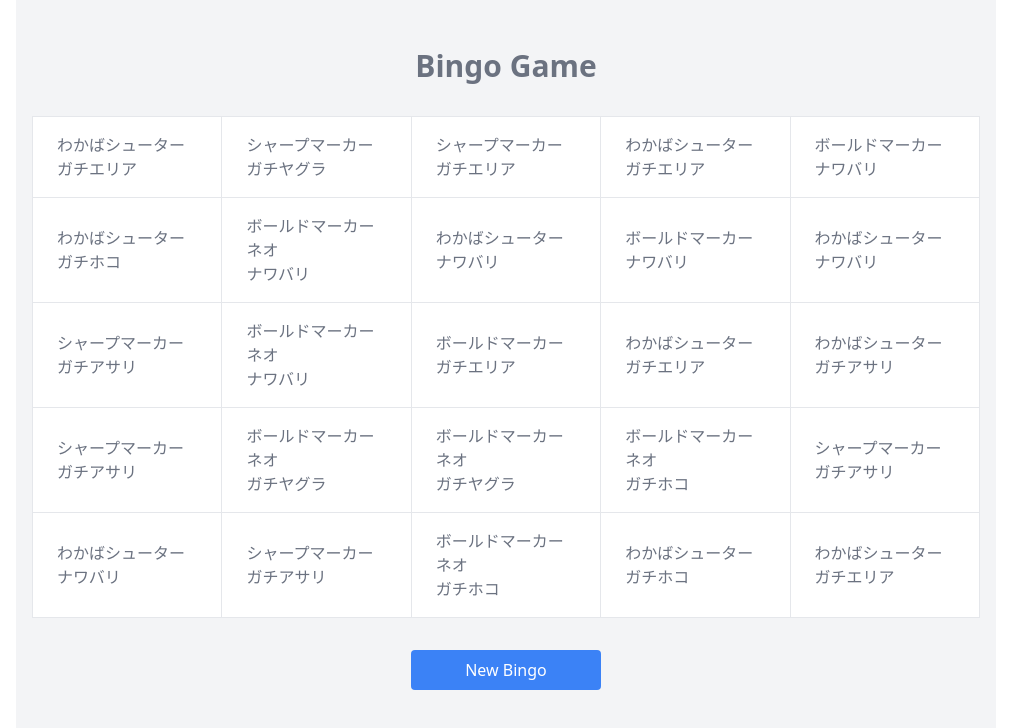
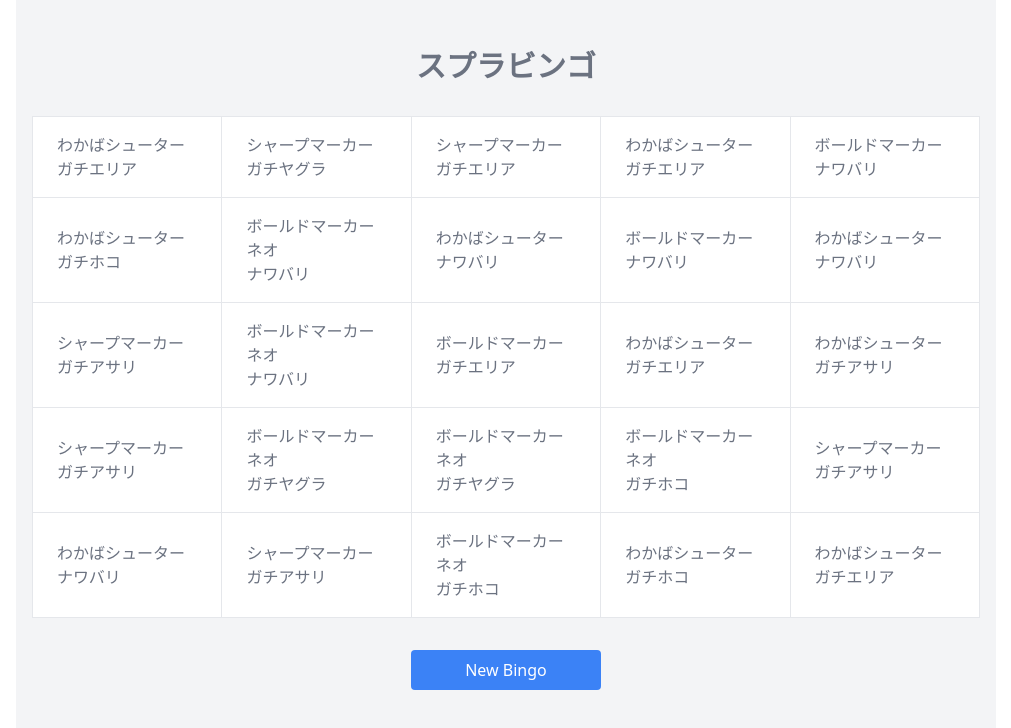
Before and after one commit to ryouhei0705/enjoyspla, a Next.js app: page / in a window 1280 px wide. Shown: the top 728 px of the page, without its empty margins (134-1145 px from the left). Built offline with nearby package versions, Linux system fonts and the light colour scheme.

Commit message:
ビンゴの名前をスプラビンゴに変更

```diff
--- a/pages/bingo.tsx
+++ b/pages/bingo.tsx
@@ -88,7 +88,7 @@
             <Head>
                 <meta name="viewport" content="width=device-width, initial-scale=1.0" />
             </Head>
-            <h1 className={styles.title}>Bingo Game</h1>
+            <h1 className={styles.title}>スプラビンゴ</h1>
             <table className={styles.bingoTable}>
                 <tbody>
                     {board.map((row, rowIndex) => (
```
